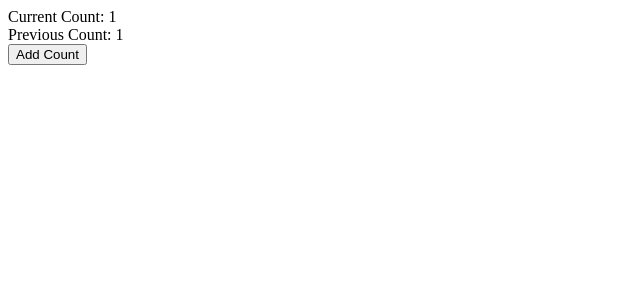
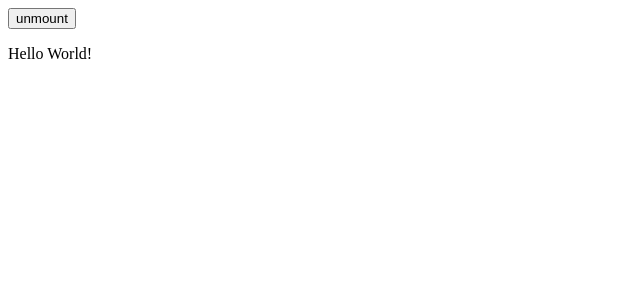
Before and after one commit to wuwenbang/lemon-hooks, a React (Vite) app: page / in a window 1280 px wide. Shown: the top 300 px of the page, without its empty margins (0-640 px from the left). Built offline with nearby package versions, Linux system fonts and the light colour scheme.

Commit message:
Add LifeCycle Hooks

```diff
--- /dev/null
+++ b/src/components/TestUseMount.tsx
@@ -0,0 +1,15 @@
+import { useState } from 'react';
+import useMount from 'src/hooks/useMount';
+
+export default function TestUseMount() {
+  const [count, setCount] = useState(1);
+  useMount(() => {
+    console.log('mount');
+  });
+  return (
+    <div>
+      <div> Current Count: {count}</div>
+      <button onClick={() => setCount((x) => x + 1)}>Add Count</button>
+    </div>
+  );
+}
--- /dev/null
+++ b/src/components/TestUseUnmount.tsx
@@ -0,0 +1,23 @@
+import useUnmount from 'src/hooks/useUnmount';
+import useToggle from 'src/hooks/useToggle';
+
+const MyComponent = () => {
+  useUnmount(() => {
+    console.log('unmount');
+  });
+
+  return <p>Hello World!</p>;
+};
+
+export default function TestUseUnmount() {
+  const [state, toggle] = useToggle(true);
+
+  return (
+    <>
+      <button type="button" onClick={toggle}>
+        {state ? 'unmount' : 'mount'}
+      </button>
+      {state && <MyComponent />}
+    </>
+  );
+}
--- /dev/null
+++ b/src/hooks/useUnmount.ts
@@ -0,0 +1,7 @@
+import { useEffect } from 'react';
+
+export default function useUnmount(fn: () => void) {
+  useEffect(() => {
+    return fn;
+  });
+}
--- a/src/main.tsx
+++ b/src/main.tsx
@@ -6,6 +6,8 @@ import TestUseDebounce from './components/TestUseDebounce';
 import TestUseHover from './components/TestUseHover';
 import TestUseToggle from './components/TestUseToggle';
 import TestUsePrevious from './components/TestUsePrevious';
+import TestUseMount from './components/TestUseMount';
+import TestUseUnmount from './components/TestUseUnmount';
 
 ReactDOM.render(
   <>
@@ -15,7 +17,9 @@ ReactDOM.render(
     {/* <TestUseDebounce /> */}
     {/* <TestUseHover /> */}
     {/* <TestUseToggle /> */}
-    <TestUsePrevious />
+    {/* <TestUsePrevious /> */}
+    {/* <TestUseMount /> */}
+    <TestUseUnmount />
   </>,
   document.getElementById('root')
 );
```
Also changed, not shown: src/hooks/useMount.ts (added, +7 -0 lines).
